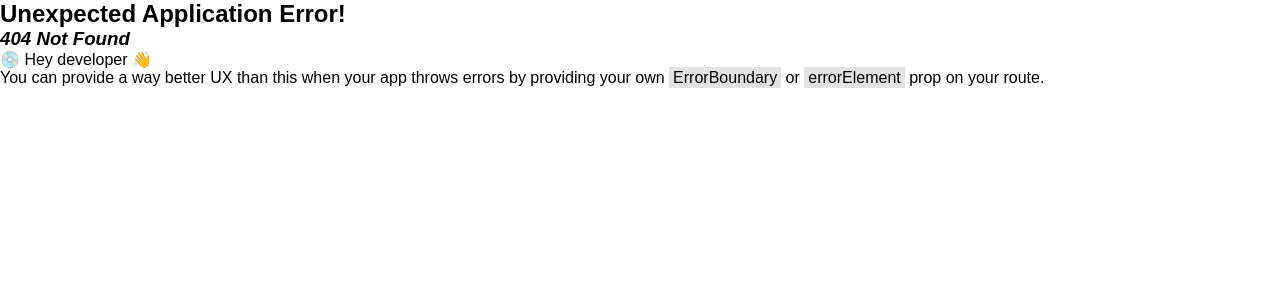
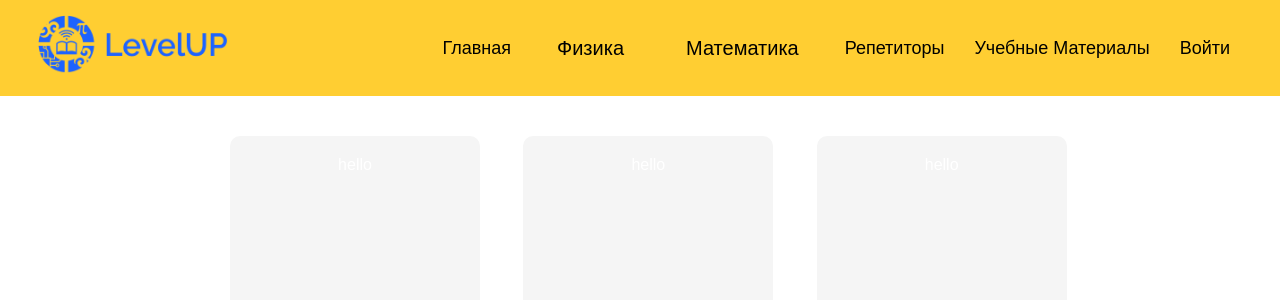
Before and after one commit to aishirin/LMS, a React (Vite) app: page /teachers in a window 1280 px wide. Before the commit this address had no page. Shown: the top 300 px of the page. Built offline with nearby package versions, Linux system fonts and the light colour scheme.

Commit message:
commit connetc techers

```diff
--- a/src/components/Header/Header.tsx
+++ b/src/components/Header/Header.tsx
@@ -1,6 +1,6 @@
 import css from "./Header.module.css";
 import logolms from "../../assets/logo-lms.png";
-import { Link } from "react-router-dom";
+import { Link, NavLink } from "react-router-dom";
 function Header() {
   return (
     <div className={css.bigblock}>
@@ -26,7 +26,7 @@ function Header() {
               <a href="#">11 класс</a>
             </div>
           </div>
-          <a href="#">Репетиторы</a>
+          <NavLink to="teachers">Репетиторы</NavLink>
           <a href="#">Учебные Материалы</a>
           <a href="#">Войти</a>
           </div>
--- a/src/main.tsx
+++ b/src/main.tsx
@@ -8,6 +8,7 @@ import Protected from './shared/Protected/Protected.tsx';
 import { HomePage } from './pages/HomePage/HomePage.tsx';
 import Layout from './layout/layout.tsx';
 import { PhysicPage } from './pages/PhysicPage/PhysicPage.tsx';
+import Teachers from './pages/Taechers/Teachers.tsx';
 
 
 
@@ -33,6 +34,10 @@ import { PhysicPage } from './pages/PhysicPage/PhysicPage.tsx';
             path: "physicpage",
             element: <PhysicPage />,
           },
+          {
+            path: "teachers",
+            element: <Teachers />,
+          },
         ]
       },
     ]
--- /dev/null
+++ b/src/pages/Taechers/Teachers.module.css
@@ -0,0 +1,10 @@
+.conteiner{
+
+    max-width: 900px;
+  box-sizing: border-box;
+  margin: 0 auto;
+  display: grid;
+  grid-template-columns: repeat(auto-fit, minmax(250px, 1fr));
+  gap: 20px;
+  padding: 20px;
+}
--- /dev/null
+++ b/src/pages/Taechers/Teachers.tsx
@@ -0,0 +1,24 @@
+import style from "./Teachers.module.css"
+import Techer_block from "./components/techer_block"
+const Teachers = () => {
+
+ const  objectuser =  [
+  {user: "jon" , age : 2},
+  {user: "jon" , age : 2},
+  {user: "jon" , age : 2},
+  {user: "jon" , age : 2},
+
+ ]
+
+
+
+  return (
+    <div className={style.conteiner}>{objectuser.map((data) => (
+      <Techer_block  user={data.user} age={data.age}/>
+    ) )}
+
+    </div>
+  )
+}
+
+export default Teachers
--- /dev/null
+++ b/src/pages/Taechers/components/blok.module.css
@@ -0,0 +1,28 @@
+.conteiner {
+
+    max-width: 900px;
+  box-sizing: border-box;
+  margin: 0 auto;
+  display: grid;
+  grid-template-columns: repeat(auto-fit, minmax(250px, 1fr));
+  gap: 20px;
+  padding: 20px;
+}
+
+.GridItem {
+    border-color: 1px black s;
+    border-radius: 10px;
+height: 70vh;
+  background-color: #f5f5f5;
+  color: #fff;
+  padding: 20px;
+  text-align: center;
+}
+@media (max-width: 800px) {
+
+  }
+@media (max-width: 600px) {
+    .conteiner{
+        grid-template-columns: repeat(auto-fit, minmax(200px, 1fr));
+    }
+  }
--- /dev/null
+++ b/src/pages/Taechers/components/techer_block.tsx
@@ -0,0 +1,19 @@
+import style from './blok.module.css'
+
+      type Props = {
+        user: string;
+        age: number;
+      };
+
+ const Techer_block: React.FC<Props> = ({ user, age }) => {
+        return (
+          <div className={style.conteiner}>
+            <div className={style.GridItem}>
+              hello
+            </div>
+          </div>
+        );
+      };
+
+
+export default Techer_block
```
